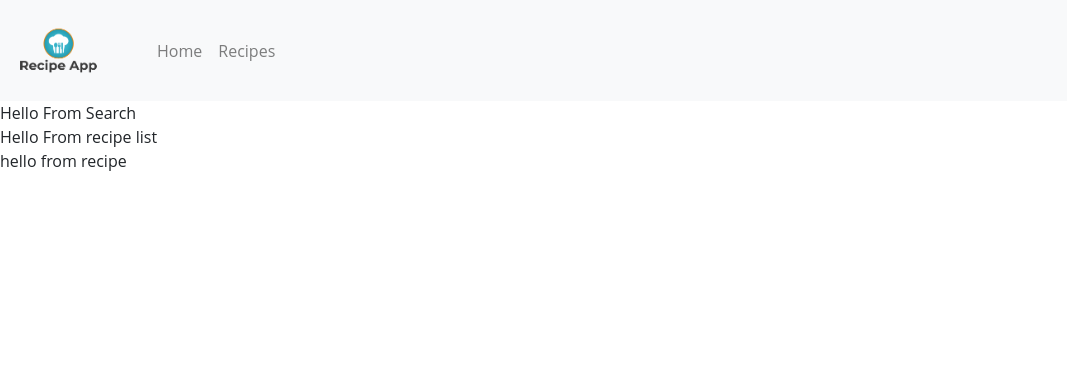
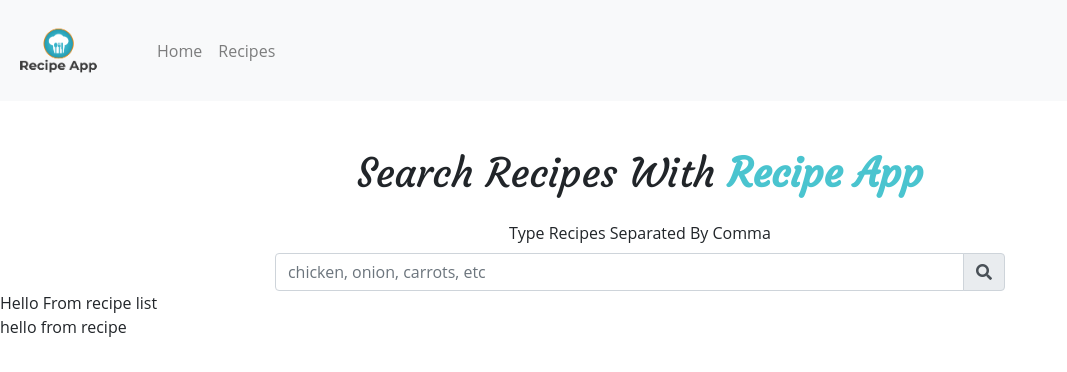
Before and after one commit to kphillips001/recipeapp, a React (Create React App) app: page /recipes in a window 1280 px wide. Shown: the top 372 px of the page, without its empty margins (0-1067 px from the left). Built offline with nearby package versions, Linux system fonts and the light colour scheme.

Commit message:
built out search component

```diff
--- a/src/components/search.js
+++ b/src/components/search.js
@@ -2,7 +2,41 @@ import React, { Component } from 'react';
 
 class Search extends Component {
   render() {
-    return <div>Hello From Search</div>;
+    const {handleChange, handleSubmit, search } = this.props;
+    return (
+      <div className='container'>
+        <div className='row'>
+          <div className='col-10 mx-auto col-md-8 mt-5 text-center'>
+            <h1 className='text-slanted text-capitalize'>
+              search recipes with {''}<strong className='text-color'>Recipe App</strong>
+            </h1>
+            <form className='mt-4'>
+              <label htmlFor='search'className='text-capitalize'>type recipes separated by comma
+              </label>
+              <div className='input-group'>
+                <input
+                  type='text'
+                  name='search'
+                  className='form-control'
+                  placeholder='chicken, onion, carrots, etc'
+                  value={search}
+                  onChange={handleChange}
+                  />
+                <div className='input-group-append'>
+                  <button
+                    type='submit'
+                    className='input-group-text'
+                    onClick = {handleSubmit}
+                    >
+                    <i className='fas fa-search'/>
+                  </button>
+                </div>
+              </div>
+            </form>
+          </div>
+        </div>
+      </div>
+    )
   }
 }
 
```
